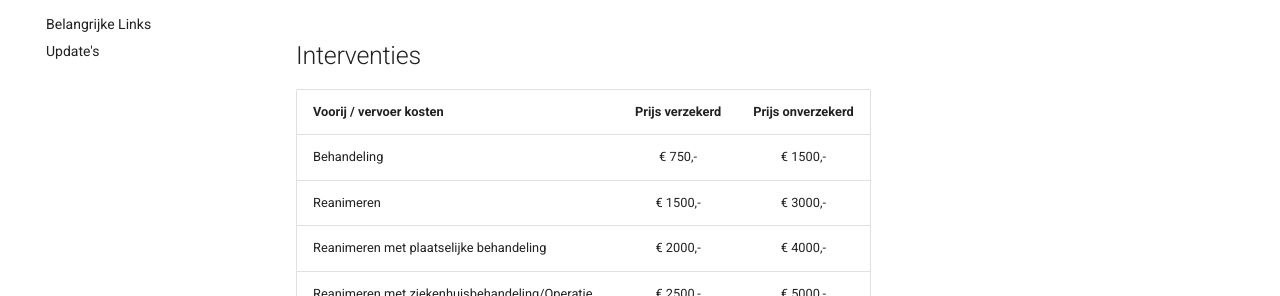
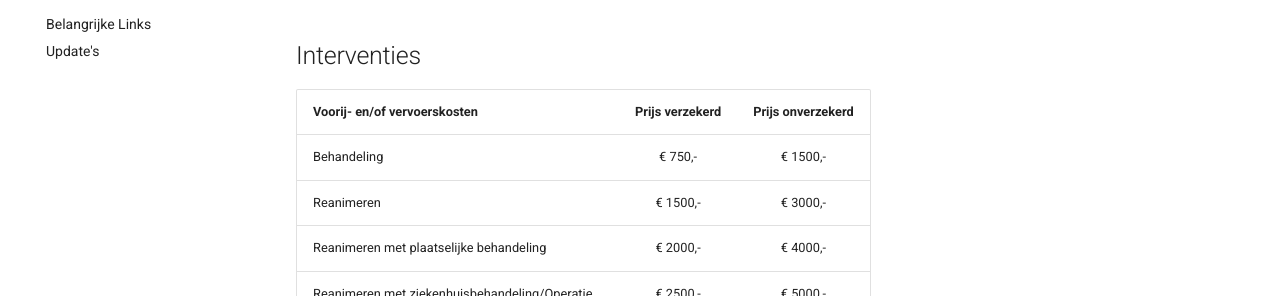
Before and after one commit to rqniels/Hulpdienstenboek, an MkDocs documentation site: the page built from docs/prijzen.md, in a window 1280 px wide. Shown: the part 284-580 px from the top of the page. Built offline with MkDocs 1.6.1 and Material for MkDocs 9.7.7, drawn with Linux system fonts in a browser that asks for light colours.

Commit message:
Update prijzen.md
Spelling

```diff
--- a/docs/prijzen.md
+++ b/docs/prijzen.md
@@ -6,7 +6,7 @@ om ervoor te zorgen dat de prijzen op een eerlijke en rechtvaardige manier zijn
 
 ## Interventies
 
-| Voorij / vervoer kosten | Prijs verzekerd | Prijs onverzekerd |
+| Voorij- en/of vervoerskosten | Prijs verzekerd | Prijs onverzekerd |
 |:--------------------|:---------------:|:-----------------:|
 | Behandeling | € 750,- | € 1500,- |
 | Reanimeren | € 1500,- | € 3000,- |
```
